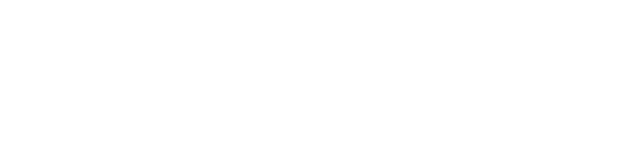
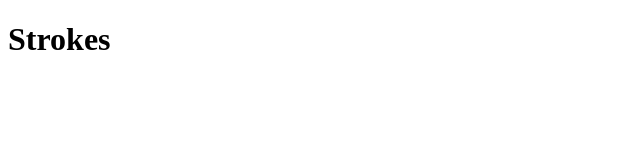
Before and after one commit to Luis001-a11/mi-strokes, a plain HTML site: page index.html in a window 1280 px wide. Shown: the whole page, without its empty margins (0-640 px from the left). Drawn offline with Linux system fonts and the light colour scheme.

Commit message:
Modificacion index.html

```diff
--- a/index.html
+++ b/index.html
@@ -4,6 +4,7 @@
     <title>Pagina</title>
 </head>
 <body>
+    <h1>Strokes</h1>
 
 </body>
 </html>
```
